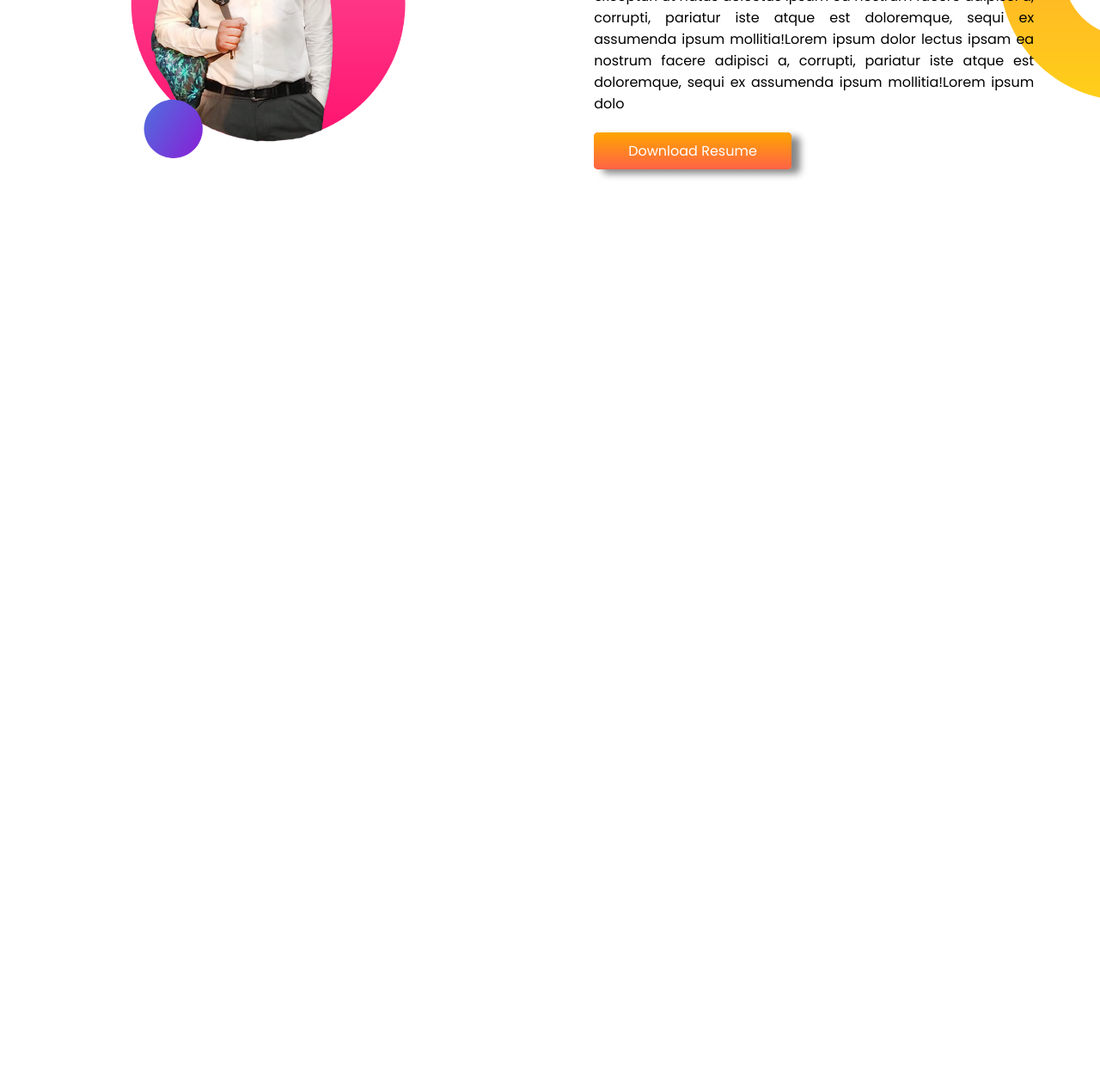
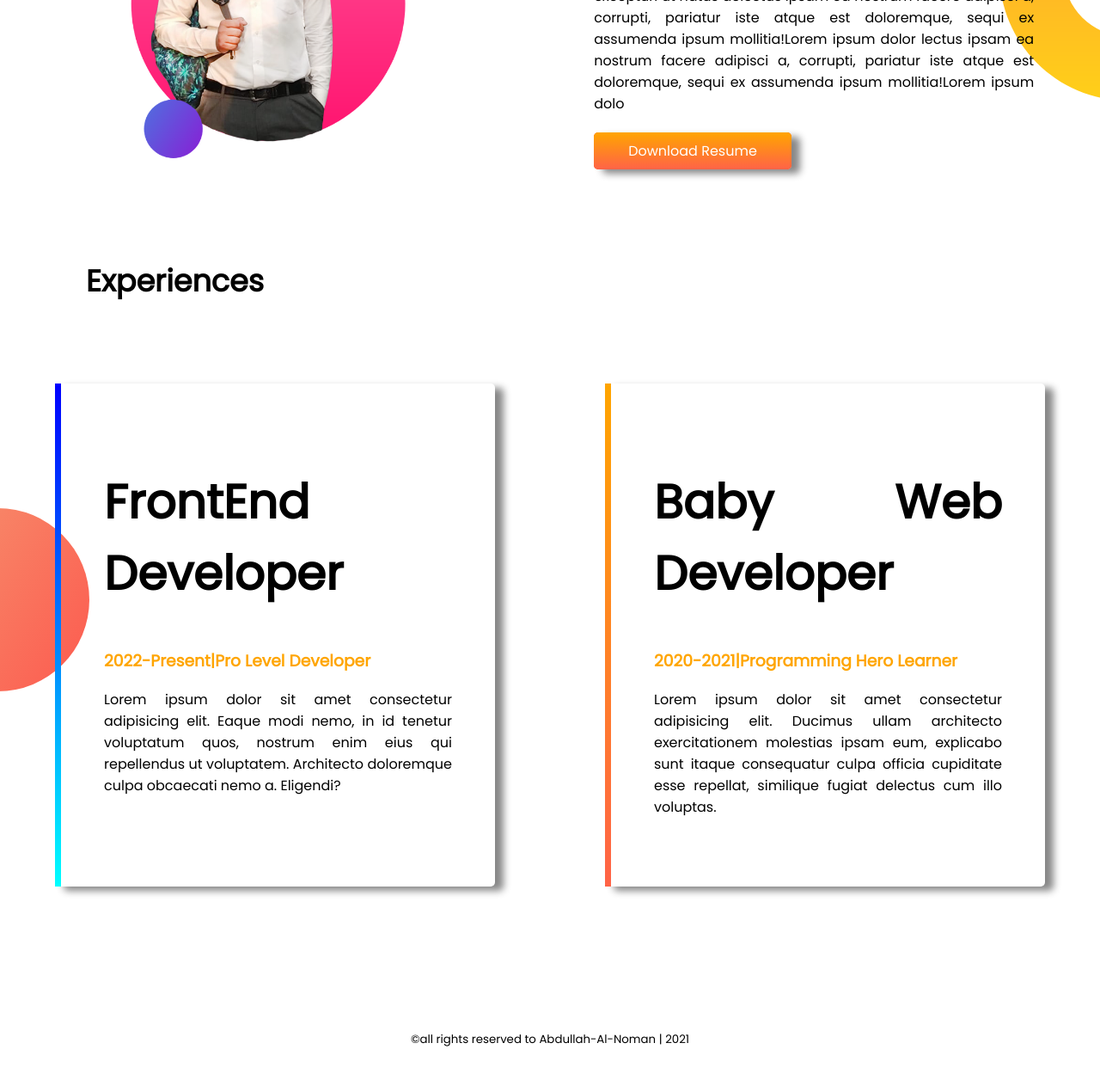
Before and after one commit to alnoman1620/portfolio-practice-JM4, a plain HTML site: page index.html in a window 1280 px wide. Shown: the part 1009-2265 px from the top of the page at 86% size. Before the commit the page ends 1309 px from the top, so only its background shows below. Drawn offline with Linux system fonts and the light colour scheme.

Commit message:
All-done

```diff
--- a/index.html
+++ b/index.html
@@ -13,7 +13,7 @@
 </head>
 <body>
     <!--First part-->
-    <section id="top-part">
+    <section class="top-part flexible-container">
         <div class="half-part">
             <h1>Welcome To </h1>
             <h1> <span class="name">Noman's</span> World !!!</h1>
@@ -26,7 +26,7 @@
         </div>
     </section>
     <!--2nd part-->
-    <section id="middle-part">
+    <section class="middle-part flexible-container">
         <div class="half-part">
             <img src="images/sourav2.png" alt="">
         </div>
@@ -37,5 +37,23 @@
            <a class="btn" target="blank" href="">Download Resume</a>
         </div>
     </section>
+    <section id="last-part">
+        <h2 class="exp">Experiences</h2>
+    <div class="flexible-container ">
+        <div class="half-part box-design bdr1">
+            <h1>FrontEnd Developer</h1>
+            <h3 class="name">2022-Present|Pro Level Developer</h3>
+            <p>Lorem ipsum dolor sit amet consectetur adipisicing elit. Eaque modi nemo, in id tenetur voluptatum quos, nostrum enim eius qui repellendus ut voluptatem. Architecto doloremque culpa obcaecati nemo a. Eligendi?</p>
+        </div>
+        <div class="half-part box-design bdr2">
+            <h1>Baby Web Developer</h1>
+            <h3 class="name">2020-2021|Programming Hero Learner</h3>
+            <p>Lorem ipsum dolor sit amet consectetur adipisicing elit. Ducimus ullam architecto exercitationem molestias ipsam eum, explicabo sunt itaque consequatur culpa officia cupiditate esse repellat, similique fugiat delectus cum illo voluptas.</p>
+        </div>
+    </div>
+    </section>
+    <footer>
+        <small>©all rights reserved to Abdullah-Al-Noman | 2021</small>
+    </footer>
 </body>
 </html>
--- a/style.css
+++ b/style.css
@@ -8,7 +8,7 @@ body {
 h1 {
   font-size: 55px;
 }
-section {
+.flexible-container {
   display: flex;
   margin-bottom: 100px;
 }
@@ -34,7 +34,7 @@ section {
 .btn:hover {
   background-image: linear-gradient(green, yellow);
 }
-#top-part {
+.top-part {
   background-image: url(images/top-banner.png);
   background-repeat: no-repeat;
 }
@@ -44,8 +44,37 @@ h2 {
 p {
   margin-bottom: 30px;
 }
-#middle-part {
+.middle-part {
   background-image: url(images/dream-bg.png);
   background-repeat: no-repeat;
   background-position: right;
 }
+.exp {
+  padding-left: 100px;
+}
+.box-design {
+  width: 48%;
+  box-shadow: 10px 5px 8px #888888;
+  margin: 5%;
+  padding: 50px;
+  border-radius: 5px;
+}
+#last-part {
+  background-image: url(images/exp-bg.png);
+  background-repeat: no-repeat;
+  background-position: left;
+}
+.bdr1 {
+  border-left: 7px solid;
+  border-image: linear-gradient(blue, cyan);
+  border-image-slice: 1;
+}
+.bdr2 {
+  border-left: 7px solid;
+  border-image: linear-gradient(orange, tomato);
+  border-image-slice: 1;
+}
+footer {
+  text-align: center;
+  margin-bottom: 200px;
+}
```
